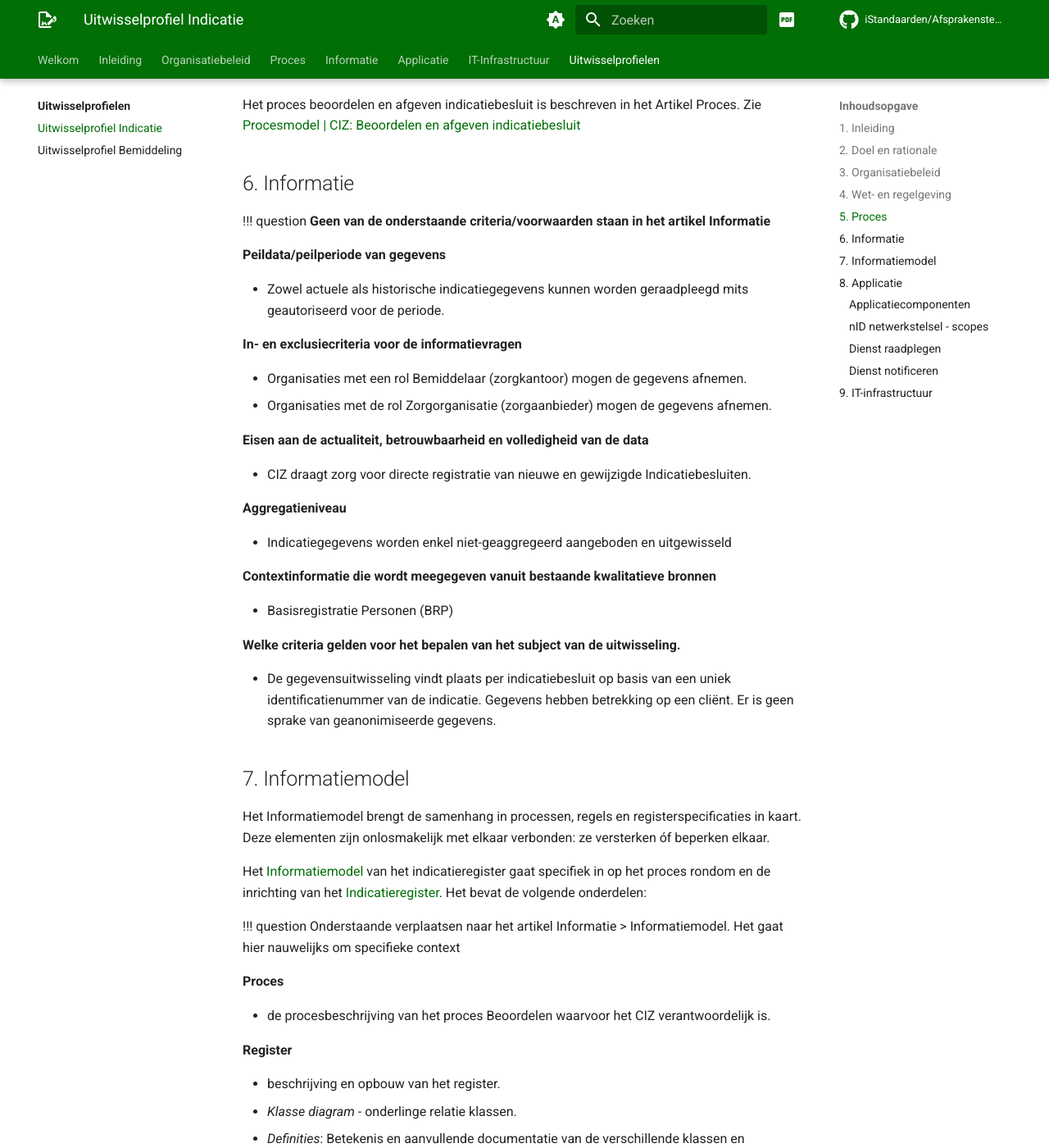
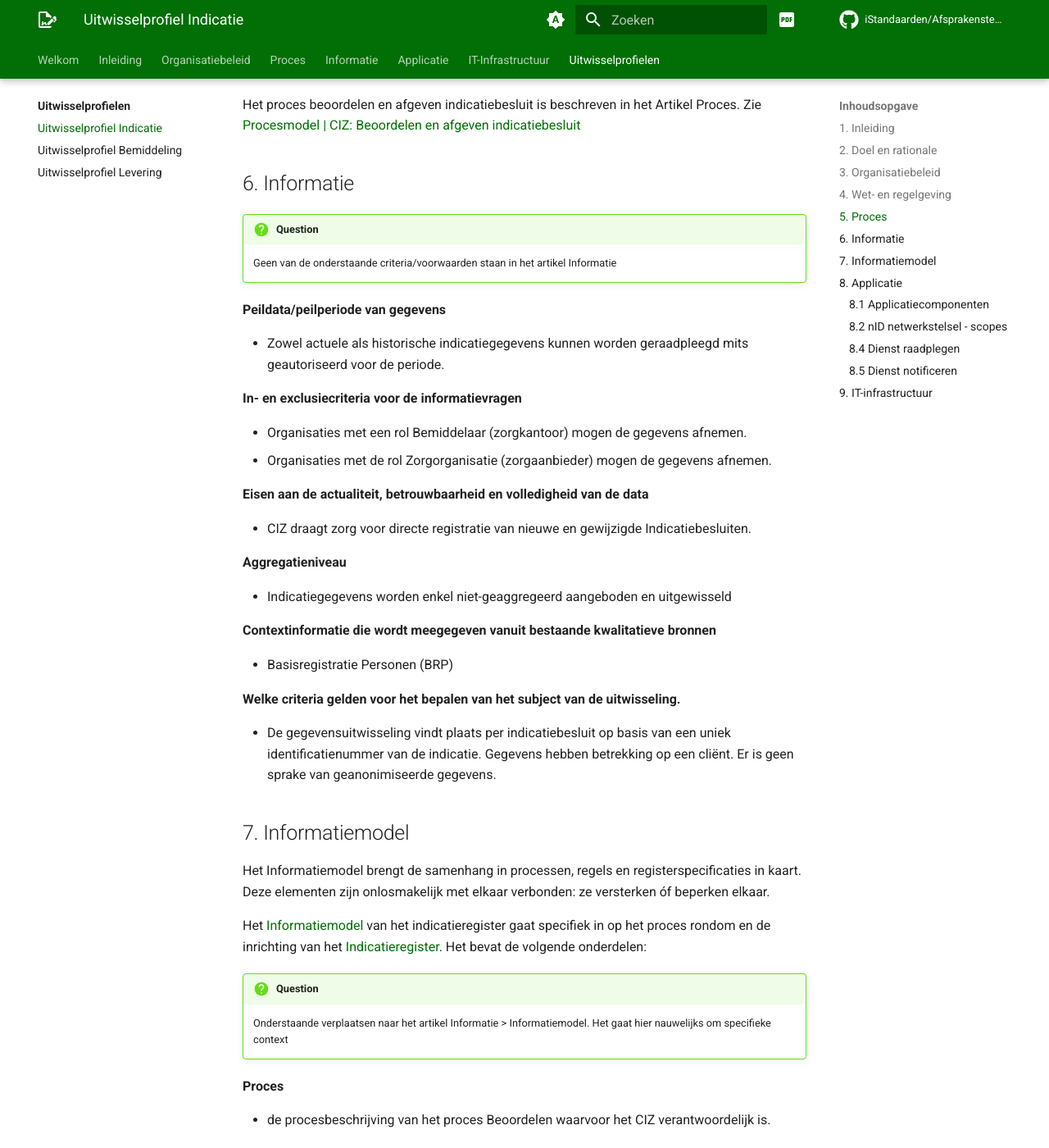
Before and after one commit to iStandaarden/Afsprakenstelsel-iWlz, an MkDocs documentation site: the page built from docs/uitwisselprofiel/uitwisselprofiel_indicatie.md, in a window 1280 px wide and 1400 px high, scrolled down 1379 px. Shown: the whole window at 82% size. Built offline with MkDocs 1.6.1 and Material for MkDocs 9.7.7, drawn with Linux system fonts in a browser that asks for light colours; comment, search, counter and statistics services are not loaded; the version menu is left out; some of the changed text lies outside the part shown.

Commit message:
uitwisselprofiel

````diff
--- a/docs/uitwisselprofiel/uitwisselprofiel_indicatie.md
+++ b/docs/uitwisselprofiel/uitwisselprofiel_indicatie.md
@@ -23,12 +23,12 @@ De basis voor dit uitwisselprofiel wordt gevormd door de artikelen uit dit afspr
 
 **Afspraken bij twijfels/vragen over de kwaliteit van data?**
 
-- Wanneer het een afwijking is op de gegevensregels van de iStandaard iWlz (overtreding gegevensregel) verloopt de terugkoppeling aan de bronhouder via de (fout)melding. Zie het artikel [Notificeren en Melden - 4. meldingen](../applicatie/diensten/notificeren-en-melden#4-meldingen).
+- Wanneer het een afwijking is op de gegevensregels van de iStandaard iWlz (overtreding gegevensregel) verloopt de terugkoppeling aan de bronhouder via de (fout)melding. Zie het artikel [Notificeren en Melden - 4. meldingen](../../applicatie/diensten/notificeren-en-melden#4-meldingen).
 - Gaat het om andere twijfels/vragen: dan contact opnemen met bronhouder Indicatiesteller CIZ via telefoon of notitieverkeer.
 
 ## 4. Wet- en regelgeving
 
-In het artikel [Randvoorwaarden](../organisatiebeleid/randvoorwaarden)Voorvertoning is aangegeven welke wet- en regelgeving voor het Indicatieregister van toepassing is.
+In het artikel [Randvoorwaarden](../../organisatiebeleid/randvoorwaarden)Voorvertoning is aangegeven welke wet- en regelgeving voor het Indicatieregister van toepassing is.
 
 Specifiek voor het Indicatieregister zijn de volgende grondslagen van toepassing:
 
@@ -41,11 +41,12 @@ Het Indicatieregister ondersteund één proces.
 
 **Proces Beoordelen**
 
-Het proces beoordelen en afgeven indicatiebesluit is beschreven in het Artikel Proces. Zie [Procesmodel | CIZ: Beoordelen en afgeven indicatiebesluit](../proces/procesmodel)
+Het proces beoordelen en afgeven indicatiebesluit is beschreven in het Artikel Proces. Zie [Procesmodel | CIZ: Beoordelen en afgeven indicatiebesluit](../../proces/procesmodel)
 
 ## 6. Informatie
 
-!!! question **Geen van de onderstaande criteria/voorwaarden  staan in het artikel Informatie**
+!!! question
+    Geen van de onderstaande criteria/voorwaarden  staan in het artikel Informatie
 
 **Peildata/peilperiode van gegevens**
 
@@ -78,7 +79,8 @@ Het Informatiemodel brengt de samenhang in processen, regels en registerspecific
 
 Het [Informatiemodel](https://informatiemodel.istandaarden.nl/) van het indicatieregister gaat specifiek in op het proces rondom en de inrichting van het [Indicatieregister](https://informatiemodel.istandaarden.nl/informatiemodel/iwlz/netwerk/indicatieregister-2/). Het bevat de volgende onderdelen:
 
-!!! question Onderstaande verplaatsen naar het artikel Informatie > Informatiemodel.
+!!! question
+    Onderstaande verplaatsen naar het artikel Informatie > Informatiemodel.
     Het gaat hier nauwelijks om specifieke context
 
 **Proces**
@@ -112,13 +114,14 @@ Het [Informatiemodel](https://informatiemodel.istandaarden.nl/) van het indicati
 
 Dit hoofdstuk beschrijft de specifieke invulling van de applicatie laag voor het Indicatieregister.
 
-### [Applicatiecomponenten](../applicatie/applicatiecomponenten)
+### 8.1 [Applicatiecomponenten](../applicatie/applicatiecomponenten)
 
 In het netwerkmodel voor het indicatieregister worden de **diensten**:
-  - Abonneren,
-  - Autoriseren,
-  - Notificeren en
-  - raadplegen gebruikt.
+
+- Abonneren,
+- Autoriseren,
+- Notificeren en
+- raadplegen gebruikt.
 
 De **bronhouder** van het Indicatieregister is indicatiesteller CIZ.
 
@@ -128,7 +131,7 @@ De **bronhouder** van het Indicatieregister is indicatiesteller CIZ.
 
 VECOZO treedt op als **operationeel netwerkbeheerder**.
 
-### nID netwerkstelsel - scopes
+### 8.2 nID netwerkstelsel - scopes
 
 Het Access-token bevat specifieke gegevens die worden gebruikt om de toegang tot resources te autoriseren en te valideren. Een van de gegevens is de scope. Voor het indicatieregister zijn momenteel de volgende scopes actief.
 
@@ -162,7 +165,7 @@ Voor het mogen versturen van meldingen **aan** het indicatieorgaan moet de volge
 organisaties/indicatieorgaan/meldingen/melding:create
 ```
 
-### Dienst raadplegen
+### 8.4 Dienst raadplegen
 
 In het netwerkmodel vind informatiedeling plaats via GraphQL.
 
@@ -196,13 +199,13 @@ Naast de raadpleeg use-cases is per use-case ook toegangscontrole beschrijving o
 
 De toegangscontrole en raadpleeg use-cases zijn te vinden via: [Raadplegen Indicatieregister](https://github.com/iStandaarden/iWlz-indicatie?tab=readme-ov-file#raadplegen-indicatieregister)
 
-#### 7.3.4 Access Policy uitwisselprofiel Indicatie
+#### Access Policy uitwisselprofiel Indicatie
 
 De vertaling van autorisatieregel en autorisatiematrix naar machine-leesbare code is een policy. De PDP doet op basis van deze policy of een raadpleging is toegestaan.
 
 Momenteel zijn de policies nog niet publiekelijk beschikbaar.
 
-### Dienst notificeren
+### 8.5 Dienst notificeren
 
 De bronhouder is verantwoordelijk voor tijdige notificatie en correcte aflevering daarvan. Wanneer er aanleiding is voor het versturen van een notificatie, verstuurt het CIZ de notificatie die hoort bij die aanleiding en controleert of de notificatie is ontvangen.
 
--- a/mkdocs.yml
+++ b/mkdocs.yml
@@ -175,3 +175,4 @@ nav:
       - uitwisselprofiel/index.md
       - Uitwisselprofiel Indicatie: uitwisselprofiel/uitwisselprofiel_indicatie.md
       - Uitwisselprofiel Bemiddeling: uitwisselprofiel/uitwisselprofiel_bemiddeling.md
+      - Uitwisselprofiel Levering: uitwisselprofiel/uitwisselprofiel_levering.md
````
Also changed, not shown: other parts of docs/uitwisselprofiel/uitwisselprofiel_indicatie.md (+1 -1 lines), docs/uitwisselprofiel/uitwisselprofiel_levering.md (added, +5 -0 lines), docs/uitwisselprofiel/uitwisselprofiel_leveringregister.md (deleted, +0 -2 lines).
